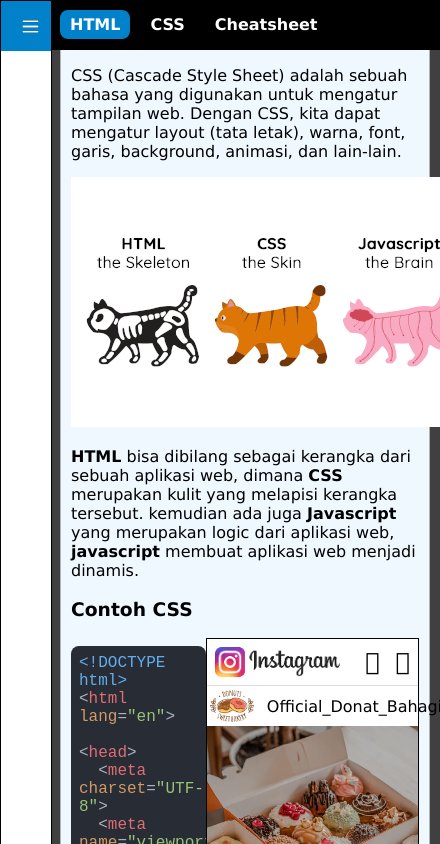
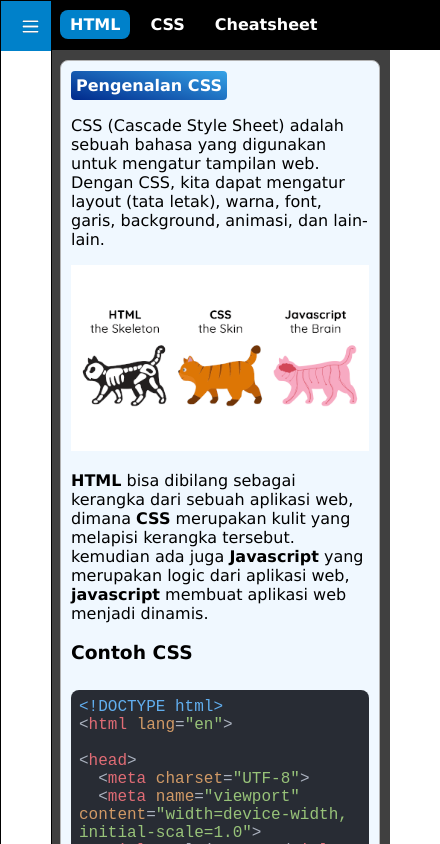
Before and after one commit to finzero/dasar-pemograman-web, a React (Vite) app: page /css in a window 390 px wide. Shown: the top 844 px of the page, 440 px wide, since content can reach past the window. Built offline with nearby package versions, Linux system fonts and the light colour scheme.

Commit message:
fix: behavior on mobile

```diff
--- a/src/App.css
+++ b/src/App.css
@@ -63,7 +63,6 @@
   min-height: calc(100vh - 50px);
   font-size: 16px;
   width: 100%;
-  margin-left: 50px;
 }
 
 .flex {
@@ -82,7 +81,15 @@
   padding: 10px;
   overflow-y: auto;
   background: #404040;
-  flex-grow: 1;
+}
+
+.card-main {
+  padding: 10px;
+  overflow-y: auto;
+  background: #404040;
+  width: calc(100vw - 50px);
+  margin-left: 50px;
+  margin-top: 50px;
 }
 
 .card-content .materi {
@@ -202,12 +209,20 @@ pre {
   padding-top: 1em;
 }
 
-@media screen and (max-width: 425px) {
+img {
+  max-width: 100%!important;
+}
+
+.no-sidebar {
+  margin-left: 0px!important;
+  width: unset;
+}
+
+@media screen and (max-width: 768px) {
   .flex-sm-col {
     flex-direction: column;
   }
 }
-
 .card {
   padding: 10px;
   background: white;
@@ -295,9 +310,3 @@ pre {
 .rotate-180 {
   transform: rotate(180deg);
 }
-
-@media screen and (max-width: 425px) {
-  img {
-    max-width: 100%;
-  }
-}
--- a/src/components/AnchorNav.jsx
+++ b/src/components/AnchorNav.jsx
@@ -16,6 +16,12 @@ const AnchorNav = (props) => {
     }
   }
 
+  function handleAnchorClick(target) {
+    toggleSidebar();
+    const el = document.getElementById(target);
+    el.scrollIntoView({ behavior: 'smooth' });
+  }
+
   return (
     <div ref={sidebarAnchor} className="sidebar-anchor">
       <div
@@ -28,9 +34,8 @@ const AnchorNav = (props) => {
       <div ref={anchorItems} className="anchor-items">
         {props.anchors.map((anchor) => (
           <a
-            onClick={toggleSidebar}
+            onClick={() => handleAnchorClick(anchor.target)}
             key={anchor.target}
-            href={'#' + anchor.target}
             dangerouslySetInnerHTML={{ __html: `${anchor.title}` }}
           ></a>
         ))}
--- a/src/components/css/CSSPengenalan.jsx
+++ b/src/components/css/CSSPengenalan.jsx
@@ -20,7 +20,7 @@ export const CSSPengenalan = () => (
       web, <b>javascript</b> membuat aplikasi web menjadi dinamis.
     </p>
     <h3>Contoh CSS</h3>
-    <div style={{ display: 'flex' }}>
+    <div className="flex flex-sm-col">
       <HighlightSyntax>
         {`<!DOCTYPE html>
 <html lang="en">
--- a/src/index.css
+++ b/src/index.css
@@ -15,7 +15,7 @@ body {
   margin: 0!important;
   /* display: flex; */
   min-width: 320px;
-  min-height: 100vh;
+  /* min-height: 100vh; */
   /* background: linear-gradient(195deg, rgb(66, 66, 74), rgb(25, 25, 25)); */
   /* color: white; */
   font-family: 'Lucida Sans', 'Lucida Sans Regular', 'Lucida Grande', 'Lucida Sans Unicode', Geneva, Verdana, sans-serif;
--- a/src/pages/Cheatsheet.jsx
+++ b/src/pages/Cheatsheet.jsx
@@ -2,7 +2,7 @@ import React from 'react';
 
 const Cheatsheet = () => {
   return (
-    <div className="card-content">
+    <div className="card-main no-sidebar">
       <section className="section">
         <div className="title">HTML</div>
         <div className="flex py-1 gap-1">
--- a/src/pages/Css.jsx
+++ b/src/pages/Css.jsx
@@ -20,7 +20,7 @@ const Css = () => {
   return (
     <div className="flex">
       <AnchorNav anchors={anchors} />
-      <div className="card-content">
+      <div className="card-main">
         <CSSPengenalan />
         <CSSLoad />
         <CSSSelector />
--- a/src/pages/Html.jsx
+++ b/src/pages/Html.jsx
@@ -19,7 +19,7 @@ const Html = () => {
   return (
     <div className="flex">
       <AnchorNav anchors={anchors} />
-      <div className="card-content">
+      <div className="card-main">
         <Section id="struktur-html" title="Struktur Dasar HTML">
           <div>
             <p>
```
